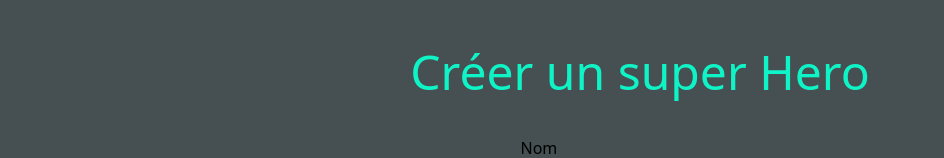
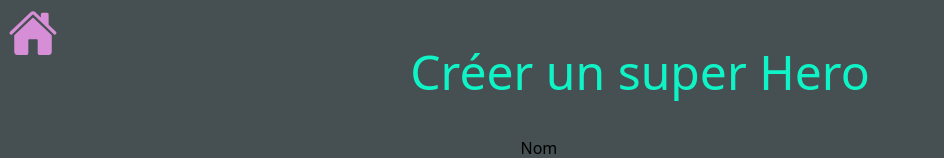
Before and after one commit to TomJegou/PHP-TP_FINAL-FRONT, a Next.js app in the folder pussycat-agency/: page /dashboard/create/hero in a window 1280 px wide. Shown: the top 158 px of the page, without its empty margins (0-944 px from the left). Built offline with nearby package versions, Linux system fonts and the light colour scheme.

Commit message:
add homebutto

```diff
--- a/pussycat-agency/app/dashboard/create/hero/page.tsx
+++ b/pussycat-agency/app/dashboard/create/hero/page.tsx
@@ -1,3 +1,5 @@
+import HomeButton from "@/app/home-button"
+
 export default async function CreateHero() {
     async function submitForm( formData: FormData ) {
         'use server'
@@ -18,6 +20,7 @@ export default async function CreateHero() {
 
     return (
         <div className="flex flex-wrap flex-col justify-center items-center mt-12 gap-10">
+            <HomeButton />
             <h1 className="text-5xl text-aquamarine">Créer un super Hero</h1>
             <form
                 className="flex flex-col justify-center items-center gap-12"
```
